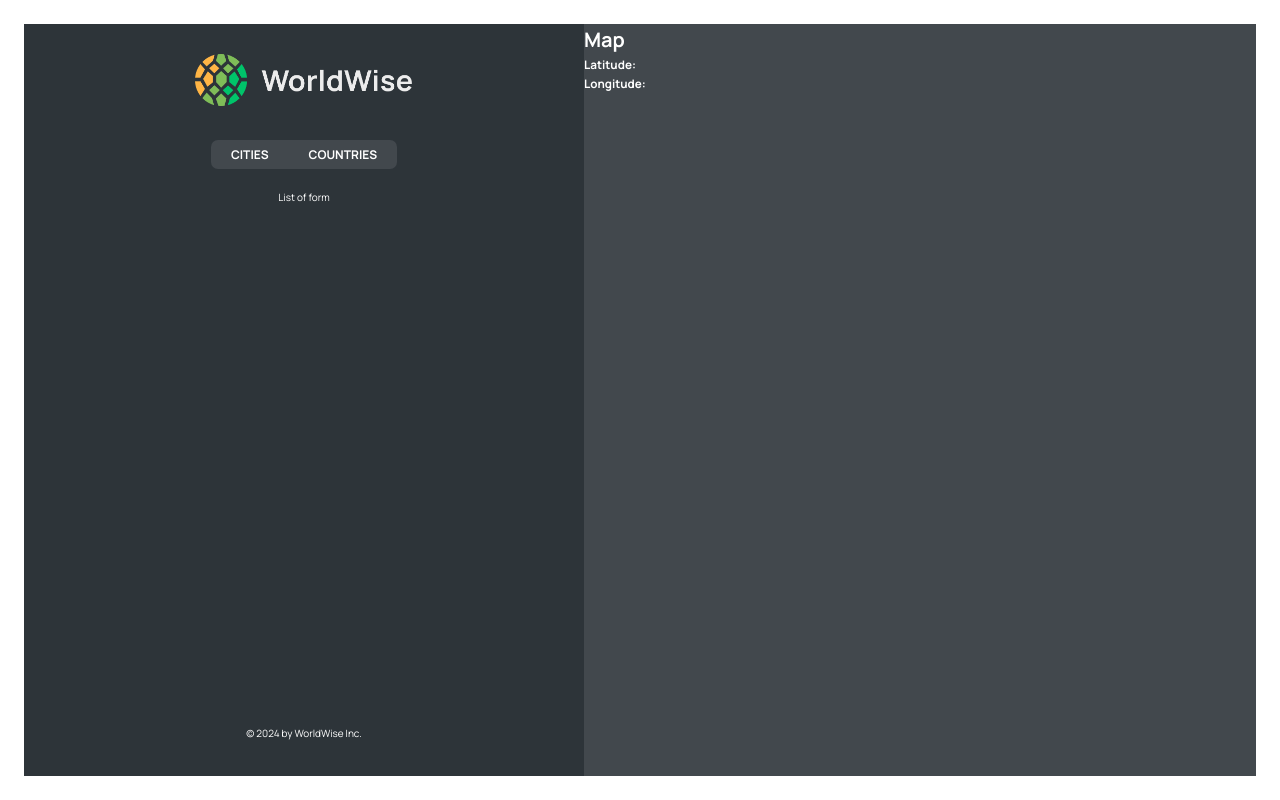
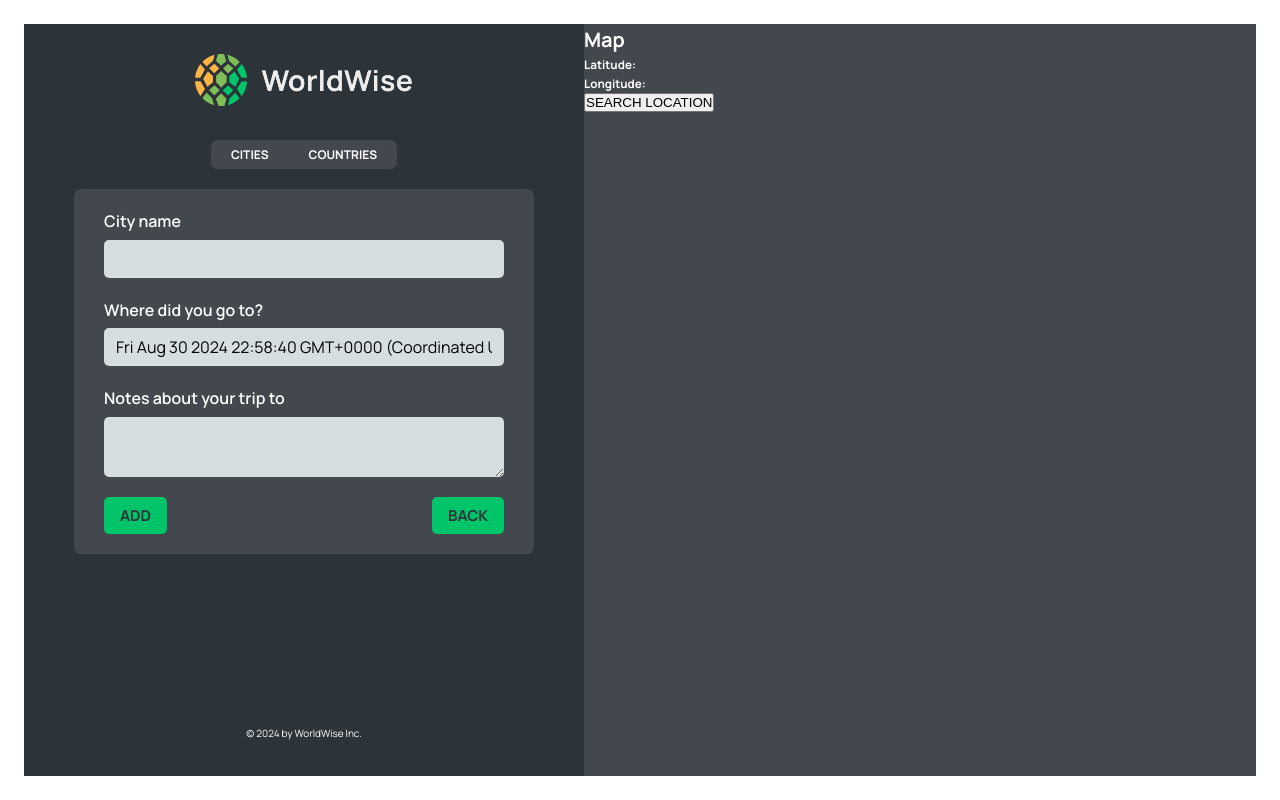
Before and after one commit to ernestkris6/world-wise, a React (Vite) app: page /app/form in a window 1280 px wide. Built offline with nearby package versions, Linux system fonts and the light colour scheme; no server answers.

Commit message:
Btn component

```diff
--- a/src/App.jsx
+++ b/src/App.jsx
@@ -9,6 +9,7 @@ import Login from "./Pages/Login"
 import CityList from "./Components/CityList"
 import CountryList from "./Components/CountryList"
 import City from "./Components/City"
+import Form from "./Components/Form"
 
 
 
@@ -65,14 +66,14 @@ export default function App() {
           isLoading={isLoading} />} />
 
           <Route path="cities/:id" element={<City />} />
-
           <Route
           path="countries"
           element={<CountryList cities={cities}
           isLoading={isLoading}/>} />
-          <Route path="form" element={<p>List of form</p>} />
+          <Route path="form" element={<Form />} />
         </Route>
-        <Route path="/login" element={<Login />} />
+
+        <Route path="login" element={<Login />} />
         <Route path="*" element={<PageNotFound />} />
       </Routes>
     </BrowserRouter>
--- /dev/null
+++ b/src/Components/Button.jsx
@@ -0,0 +1,9 @@
+import styles from './Button.module.css'
+
+export default function Button({children, type, onClick}) {
+  return (
+    <button className={`${styles.btn} ${styles.primary}`}>
+       {children}
+    </button>
+  )
+}
--- a/src/Components/Form.jsx
+++ b/src/Components/Form.jsx
@@ -1,59 +1,65 @@
-// // "https://api.bigdatacloud.net/data/reverse-geocode-client?latitude=0&longitude=0"
+// "https://api.bigdatacloud.net/data/reverse-geocode-client?latitude=0&longitude=0"
 
-// import { useState } from "react";
+import { useState } from "react";
 
-// import styles from "./Form.module.css";
+import styles from "./Form.module.css";
+import Button from "./Button";
+import { useNavigate } from "react-router-dom";
 
-// export function convertToEmoji(countryCode) {
-//   const codePoints = countryCode
-//     .toUpperCase()
-//     .split("")
-//     .map((char) => 127397 + char.charCodeAt());
-//   return String.fromCodePoint(...codePoints);
-// }
+export function convertToEmoji(countryCode) {
+  const codePoints = countryCode
+    .toUpperCase()
+    .split("")
+    .map((char) => 127397 + char.charCodeAt());
+  return String.fromCodePoint(...codePoints);
+}
 
-// function Form() {
-//   const [cityName, setCityName] = useState("");
-//   const [country, setCountry] = useState("");
-//   const [date, setDate] = useState(new Date());
-//   const [notes, setNotes] = useState("");
+function Form() {
+  const [cityName, setCityName] = useState("");
+  const [country, setCountry] = useState("");
+  const [date, setDate] = useState(new Date());
+  const [notes, setNotes] = useState("");
 
-//   return (
-//     <form className={styles.form}>
-//       <div className={styles.row}>
-//         <label htmlFor="cityName">City name</label>
-//         <input
-//           id="cityName"
-//           onChange={(e) => setCityName(e.target.value)}
-//           value={cityName}
-//         />
-//         {/* <span className={styles.flag}>{emoji}</span> */}
-//       </div>
+  const navigate = useNavigate()
 
-//       <div className={styles.row}>
-//         <label htmlFor="date">When did you go to {cityName}?</label>
-//         <input
-//           id="date"
-//           onChange={(e) => setDate(e.target.value)}
-//           value={date}
-//         />
-//       </div>
+  return (
+    <form className={styles.form}>
+      <div className={styles.row}>
+        <label htmlFor="cityName">City name</label>
+        <input
+          id="cityName"
+          onChange={(e) => setCityName(e.target.value)}
+          value={cityName}
+        />
+        {/* <span className={styles.flag}>{emoji}</span> */}
+      </div>
 
-//       <div className={styles.row}>
-//         <label htmlFor="notes">Notes about your trip to {cityName}</label>
-//         <textarea
-//           id="notes"
-//           onChange={(e) => setNotes(e.target.value)}
-//           value={notes}
-//         />
-//       </div>
+      <div className={styles.row}>
+        <label htmlFor="date">Where did you go to{cityName}?</label>
+        <input
+          id="date"
+          onChange={(e) => setDate(e.target.value)}
+          value={date}
+        />
+      </div>
 
-//       <div className={styles.buttons}>
-//         <button>Add</button>
-//         <button>&larr; Back</button>
-//       </div>
-//     </form>
-//   );
-// }
+      <div className={styles.row}>
+        <label htmlFor="notes">Notes about your trip to {cityName}</label>
+        <textarea
+          id="notes"
+          onChange={(e) => setNotes(e.target.value)}
+          value={notes}
+        />
+      </div>
 
-// export default Form;
+      <div className={styles.buttons}>
+        {/* <button>Add&rarr;</button> */}
+        <Button>ADD</Button>
+        {/* <button>&larr; Back</button> */}
+        <Button onClick={()=> navigate("*")}>BACK</Button>
+      </div>
+    </form>
+  );
+}
+
+export default Form;
--- a/src/Components/Map.jsx
+++ b/src/Components/Map.jsx
@@ -1,8 +1,10 @@
-import { useSearchParams } from 'react-router-dom'
+import { useSearchParams, useNavigate } from 'react-router-dom'
 import styles from './Map.module.css'
 
 
 export default function Map() {
+
+  const navigate = useNavigate()
 
   const [searchParams, setSearchParams]  = useSearchParams();
 
@@ -10,10 +12,14 @@ export default function Map() {
   const lng = searchParams.get("lng")
 
   return (
-    <div className={styles.mapContainer}>
+    <div className={styles.mapContainer} onClick={()=> navigate("form")}>
         <h1>Map</h1>
         <h3>Latitude: {lat}</h3>
         <h3>Longitude: {lng}</h3>
+        <button onClick={()=> setSearchParams({
+          lat : 23,
+          lng : 50,
+        })}>SEARCH LOCATION</button>
     </div>
   )
 }
```
